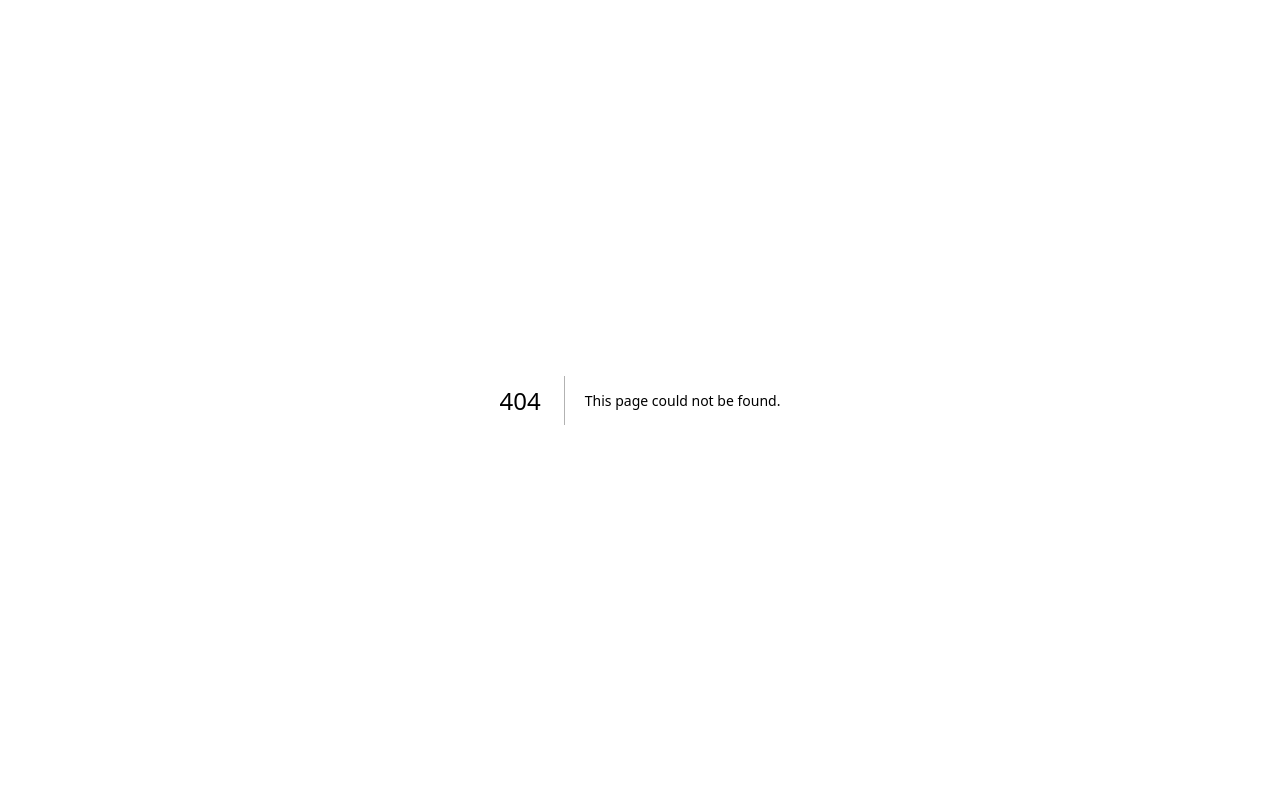
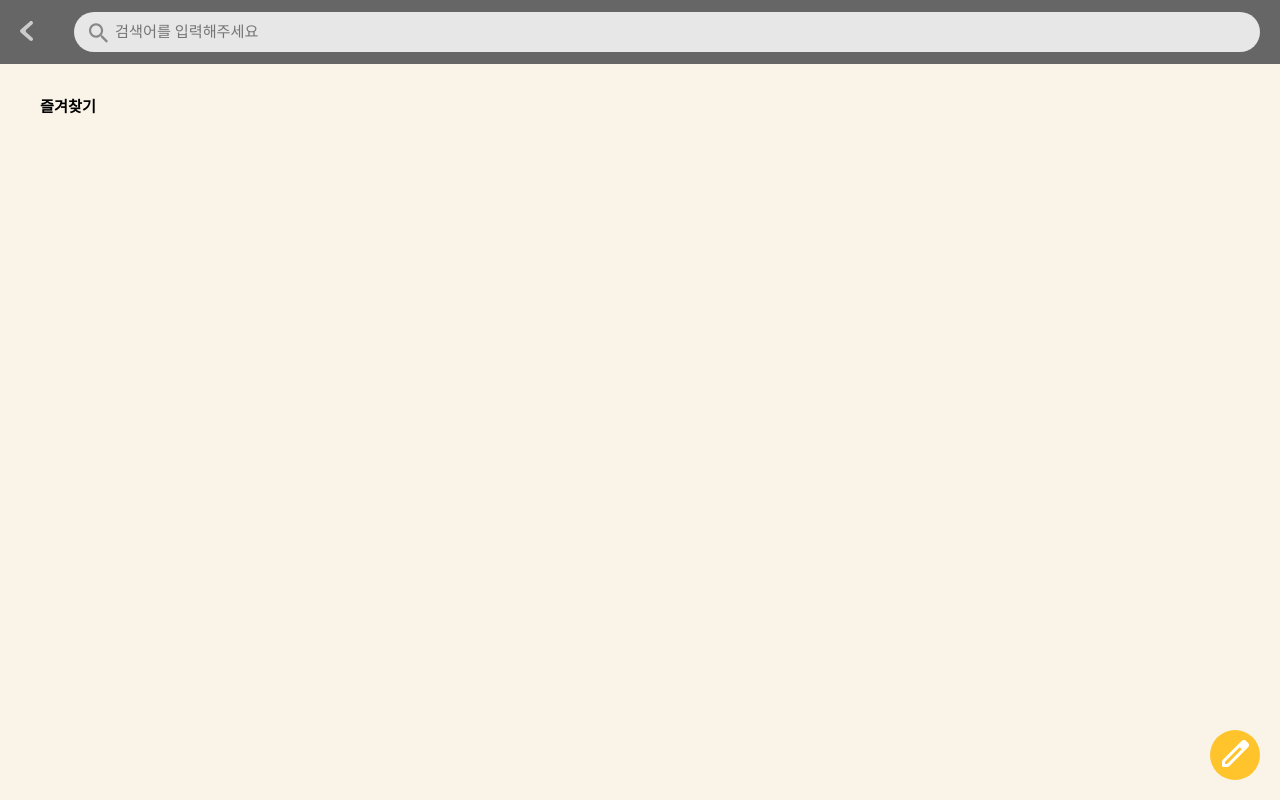
Before and after one commit to coffein-doctor/MST, a Next.js app in the folder mst/: page /beverage in a window 1280 px wide. Before the commit this address had no page. Built offline with nearby package versions, Linux system fonts and the light colour scheme.

Commit message:
[FEAT] 음료페이지 일부완성 및 svg파일 적용, 폴더구조 일부변경

```diff
--- /dev/null
+++ b/mst/src/app/(mainpage)/beverage/page.tsx
@@ -0,0 +1,119 @@
+"use client";
+import Form from "@/components/Form/Form";
+import { css } from "@emotion/react";
+import { LEFTARROW, SEARCH, PENCIL } from "@/assets/icons";
+
+function Beverage() {
+  return (
+    <div>
+      <div css={topBarWrapperCSS}>
+        <div css={backIconWrapperCSS}>
+          <div>{LEFTARROW}</div>
+        </div>
+        <div css={searchBarWrapperCSS}>
+          <div css={searchIconWrapperCSS}>
+            <div>{SEARCH}</div>
+          </div>
+          <input
+            css={searchInputCSS}
+            type="text"
+            placeholder="검색어를 입력해주세요"
+          />
+        </div>
+      </div>
+      <div css={emptyTopBarCSS}></div>
+      <div css={resultWrapperCSS}>
+        <div css={favBevSubTitleCSS}>즐겨찾기</div>
+        {/* <Form css={favBeverageWrapperCSS}>
+          <div>dfsdsf</div>
+        </Form> */}
+      </div>
+      <button css={registerBtnWrapperCSS}>
+        <div>{PENCIL}</div>
+      </button>
+    </div>
+  );
+}
+
+// SearchBar
+
+const topBarWrapperCSS = css`
+  width: 100vw;
+  height: 64px;
+  background-color: var(--gray-color-2);
+  position: fixed;
+  display: flex;
+  justify-content: space-between;
+  align-items: center;
+  padding: 0px 20px;
+`;
+
+const backIconWrapperCSS = css`
+  margin-right: 40px;
+`;
+
+const searchBarWrapperCSS = css`
+  flex: 1 0 auto;
+  height: 40px;
+  background-color: #e7e7e7;
+  border-radius: 30px;
+  padding: 0px 15px;
+  display: flex;
+  align-items: center;
+`;
+
+const searchIconWrapperCSS = css`
+  margin-right: 5px;
+  height: 19px;
+`;
+
+const searchInputCSS = css`
+  border: none;
+  outline: none;
+  background-color: transparent;
+  flex: 1 0 auto;
+  font-size: var(--font-size-h5);
+
+  &::placeholder {
+    font-size: var(--font-size-h5);
+  }
+`;
+
+// emptyTopBar
+
+const emptyTopBarCSS = css`
+  height: 64px;
+`;
+
+// FavBeverage
+
+const resultWrapperCSS = css`
+  padding: 20px;
+`;
+
+const favBevSubTitleCSS = css`
+  margin-top: 15px;
+  margin-left: 20px;
+  font-size: var(--font-size-h5);
+  font-weight: var(--font-weight-bold);
+`;
+
+const favBevWrapperCSS = css`
+  margin-top: 13px;
+`;
+
+// Register Btn
+const registerBtnWrapperCSS = css`
+  height: 50px;
+  width: 50px;
+  border-radius: 100%;
+  background-color: var(--default-yellow-color);
+  position: fixed;
+  bottom: 20px;
+  right: 20px;
+  display: flex;
+  justify-content: center;
+  align-items: center;
+`;
+
+export default Beverage;
--- /dev/null
+++ b/mst/src/assets/icons.tsx
@@ -0,0 +1,44 @@
+export const LEFTARROW = (
+  <svg
+    width="14"
+    height="22"
+    viewBox="0 0 14 22"
+    fill="none"
+    xmlns="http://www.w3.org/2000/svg"
+  >
+    <path
+      d="M12.3894 20.5745C13.2434 19.8245 13.2441 18.4947 12.3909 17.7438L6.43452 12.5013C5.52969 11.7049 5.52969 10.2951 6.43452 9.49868L12.3909 4.25625C13.2441 3.50527 13.2434 2.17555 12.3894 1.4255C11.678 0.80075 10.6135 0.80075 9.90214 1.4255L0.711129 9.49725C-0.195871 10.2938 -0.195872 11.7062 0.711128 12.5028L9.90214 20.5745C10.6135 21.1993 11.678 21.1993 12.3894 20.5745Z"
+      fill="#CCCCCC"
+    />
+  </svg>
+);
+
+export const SEARCH = (
+  <svg
+    width="19"
+    height="20"
+    viewBox="0 0 19 20"
+    fill="none"
+    xmlns="http://www.w3.org/2000/svg"
+  >
+    <path
+      d="M13.5792 12.5381H12.721L12.4168 12.2373C13.4814 10.9671 14.1224 9.31813 14.1224 7.52429C14.1224 3.52434 10.9611 0.282051 7.06118 0.282051C3.16124 0.282051 0 3.52434 0 7.52429C0 11.5242 3.16124 14.7665 7.06118 14.7665C8.81018 14.7665 10.418 14.1091 11.6564 13.0172L11.9497 13.3292V14.2094L17.3814 19.7692L19 18.1091L13.5792 12.5381ZM7.06118 12.5381C4.3562 12.5381 2.17267 10.2986 2.17267 7.52429C2.17267 4.74995 4.3562 2.51043 7.06118 2.51043C9.76615 2.51043 11.9497 4.74995 11.9497 7.52429C11.9497 10.2986 9.76615 12.5381 7.06118 12.5381Z"
+      fill="#888888"
+    />
+  </svg>
+);
+
+export const PENCIL = (
+  <svg
+    width="27"
+    height="27"
+    viewBox="0 0 27 27"
+    fill="none"
+    xmlns="http://www.w3.org/2000/svg"
+  >
+    <path
+      d="M3 24H5.1375L19.8 9.3375L17.6625 7.2L3 21.8625V24ZM1.5 27C1.075 27 0.71875 26.8563 0.43125 26.5688C0.14375 26.2813 0 25.925 0 25.5V21.8625C0 21.4625 0.075 21.0813 0.225 20.7188C0.375 20.3563 0.5875 20.0375 0.8625 19.7625L19.8 0.8625C20.1 0.5875 20.4313 0.375 20.7938 0.225C21.1562 0.075 21.5375 0 21.9375 0C22.3375 0 22.725 0.075 23.1 0.225C23.475 0.375 23.8 0.6 24.075 0.9L26.1375 3C26.4375 3.275 26.6563 3.6 26.7938 3.975C26.9313 4.35 27 4.725 27 5.1C27 5.5 26.9313 5.88125 26.7938 6.24375C26.6563 6.60625 26.4375 6.9375 26.1375 7.2375L7.2375 26.1375C6.9625 26.4125 6.64375 26.625 6.28125 26.775C5.91875 26.925 5.5375 27 5.1375 27H1.5ZM18.7125 8.2875L17.6625 7.2L19.8 9.3375L18.7125 8.2875Z"
+      fill="white"
+    />
+  </svg>
+);
```
Also changed, not shown: mst/src/components/common/Button/Button.tsx (renamed from mst/src/components/Button/Button.tsx).
